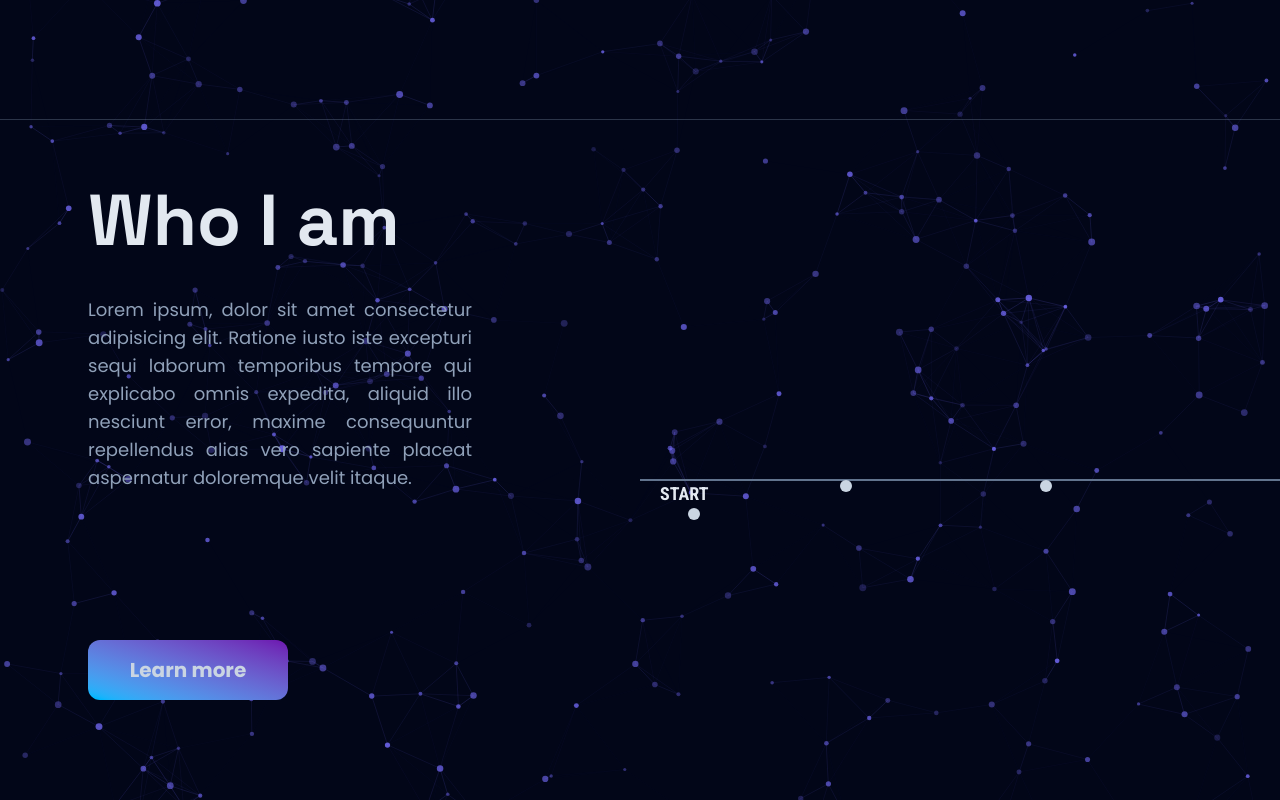
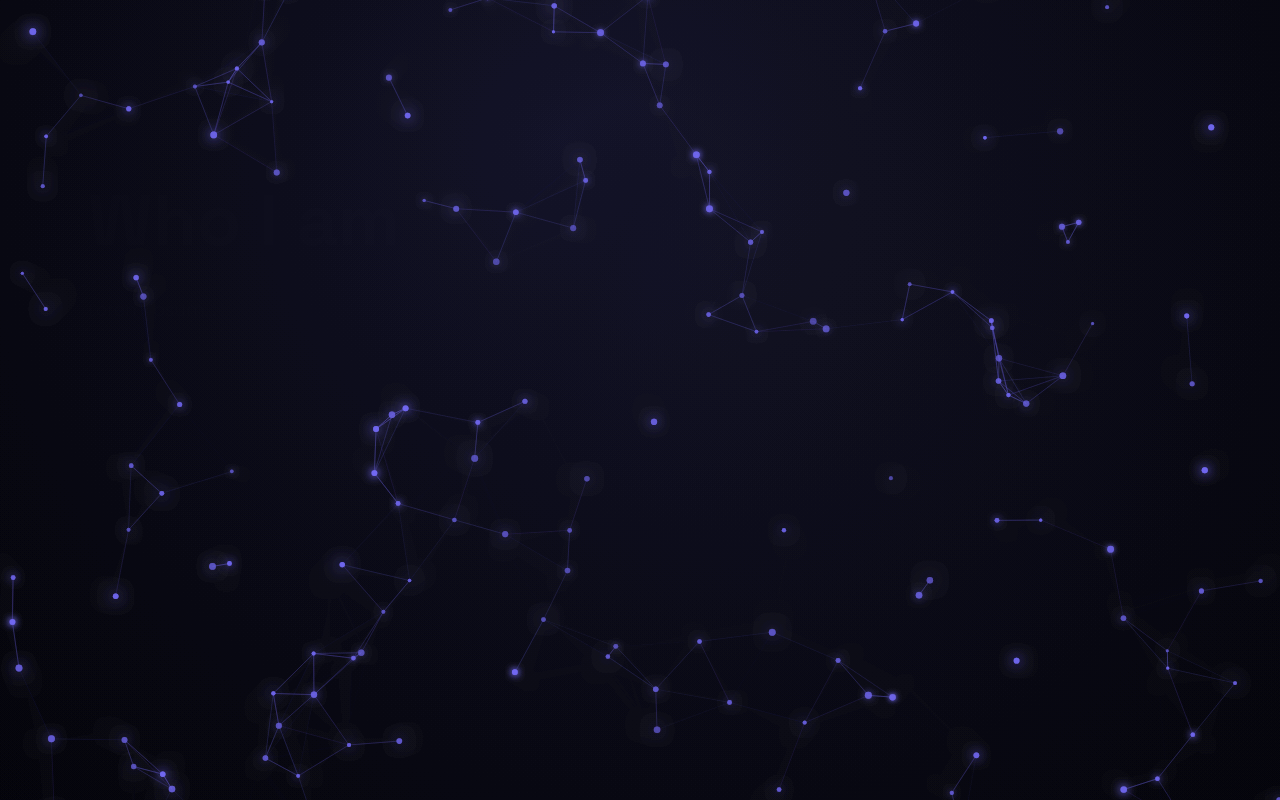
Before and after one commit to SujonG1/Portfolio-v2, a React (Vite) app in the folder frontend/: page / in a window 1280 px wide. Shown: the part 680-1480 px from the top of the page. Built offline with nearby package versions, Linux system fonts and the light colour scheme; a web font is replaced by a local one.

Commit message:
Particle system improvement

```diff
--- a/frontend/src/components/header/head-components/HeadMain.tsx
+++ b/frontend/src/components/header/head-components/HeadMain.tsx
@@ -10,7 +10,7 @@
   useIntroAnimation(container)
 
   return (
-    <div className="flex justify-between bg-slate-950/70 backdrop-blur-md w-full h-17 p-4"
+    <div className="flex justify-between bg-slate-950/10 backdrop-blur-md w-full h-17 p-4"
     ref={container}>
       <div className="flex justify-between text-4xl font-bold items-center bg-gradient-to-r from-sky-600 to-purple-800 bg-clip-text text-transparent opacity-100 nav-logo" >
         <img
--- a/frontend/src/components/particles/Particle.tsx
+++ b/frontend/src/components/particles/Particle.tsx
@@ -14,62 +14,81 @@
     let dpr = 1;
 
     const mouse = { x: -1000, y: -1000 };
-    const hoverRadius = 160;
+    const hoverRadius = 200;
     const maxLineDistance = 90;
 
     class Particle {
-      x: number; y: number; vx: number; vy: number; r: number;
+      originX: number; originY: number;
+      x: number; y: number; vx: number; vy: number; r: number; baseR: number;
       alpha: number; maxAlpha: number; minAlpha: number; twinkleSpeed: number;
-      currentAlpha: number;
+      currentAlpha: number; glowIntensity: number;
 
       constructor() {
-        this.x = Math.random() * W;
-        this.y = Math.random() * H;
-
-        this.vx = (Math.random() - 0.5) * 0.4;
-        this.vy = (Math.random() - 0.5) * 0.4;
-
+        this.originX = Math.random() * W;
+        this.originY = Math.random() * H;
+        this.x = this.originX;
+        this.y = this.originY;
+        this.vx = (Math.random() - 0.5) * 0.1;
+        this.vy = (Math.random() - 0.5) * 0.1;
         this.r = Math.random() * 2 + 1.5;
-
+        this.baseR = this.r;
         this.maxAlpha = Math.random() * 0.3 + 0.6;
         this.minAlpha = Math.random() * 0.15 + 0.15;
         this.alpha = Math.random() * (this.maxAlpha - this.minAlpha) + this.minAlpha;
         this.currentAlpha = this.alpha;
         this.twinkleSpeed = Math.random() * 0.01 + 0.003;
+        this.glowIntensity = Math.random() * 10 + 5;
       }
 
       update() {
-        this.x += this.vx; this.y += this.vy;
-        if (this.x < 0 || this.x > W) this.vx *= -1;
-        if (this.y < 0 || this.y > H) this.vy *= -1;
+        this.originX += this.vx;
+        this.originY += this.vy;
+        if (this.originX < 0 || this.originX > W) this.vx *= -1;
+        if (this.originY < 0 || this.originY > H) this.vy *= -1;
+
+        const dx = mouse.x - this.x;
+        const dy = mouse.y - this.y;
+        const dist = Math.sqrt(dx * dx + dy * dy);
+        const ease = 0.05;
+
+        if (dist < hoverRadius) {
+          const force = (1 - dist / hoverRadius);
+          // Reduced pull force from 0.15 to 0.05 for a subtler effect
+          this.x += (mouse.x - this.x) * (force * 0.05);
+          this.y += (mouse.y - this.y) * (force * 0.05);
+          this.r += (this.baseR + (force * 2) - this.r) * ease;
+          this.currentAlpha += (1 - this.currentAlpha) * ease;
+        } else {
+          this.x += (this.originX - this.x) * ease;
+          this.y += (this.originY - this.y) * ease;
+          this.r += (this.baseR - this.r) * ease;
+          this.currentAlpha += (this.alpha - this.currentAlpha) * ease;
+        }
 
         this.alpha += this.twinkleSpeed;
-        if (this.alpha >= this.maxAlpha || this.alpha <= this.minAlpha) {
-          this.twinkleSpeed *= -1;
-        }
-
-        if (this.alpha < 0) this.alpha = 0;
-        if (this.alpha > 1) this.alpha = 1;
-
-        const dx = this.x - mouse.x;
-        const dy = this.y - mouse.y;
-        const distance = Math.sqrt(dx * dx + dy * dy);
-
-        if (distance < hoverRadius) {
-          const proximityFactor = 1 - (distance / hoverRadius);
-          this.currentAlpha = this.alpha + (1 - this.alpha) * proximityFactor * 0.9;
-        } else {
-          this.currentAlpha += (this.alpha - this.currentAlpha) * 0.1;
-        }
+        if (this.alpha >= this.maxAlpha || this.alpha <= this.minAlpha) this.twinkleSpeed *= -1;
       }
 
       draw() {
         if (!ctx) return;
         ctx.beginPath();
         ctx.arc(this.x, this.y, this.r, 0, Math.PI * 2);
+        ctx.shadowBlur = this.glowIntensity + (this.r - this.baseR) * 15;
+        ctx.shadowColor = `rgba(120, 110, 255, ${this.currentAlpha})`;
         ctx.fillStyle = `rgba(120, 110, 255, ${this.currentAlpha})`;
         ctx.fill();
+        ctx.shadowBlur = 0;
       }
+    }
+
+    function drawFog() {
+      if (!ctx) return;
+      const time = Date.now() * 0.0005;
+      const gradient = ctx.createRadialGradient(W / 2 + Math.sin(time) * 100, H / 2 + Math.cos(time) * 100, 0, W / 2, H / 2, W);
+      gradient.addColorStop(0, 'rgba(50, 50, 100, 0.1)');
+      gradient.addColorStop(1, 'transparent');
+      ctx.fillStyle = gradient;
+      ctx.fillRect(0, 0, W, H);
     }
 
     function drawLines() {
@@ -78,15 +97,10 @@
         for (let j = i + 1; j < particles.length; j++) {
           const p1 = particles[i];
           const p2 = particles[j];
-
-          const dx = p1.x - p2.x;
-          const dy = p1.y - p2.y;
-          const dist = Math.sqrt(dx * dx + dy * dy);
-
+          const dist = Math.sqrt((p1.x - p2.x)**2 + (p1.y - p2.y)**2);
           if (dist < maxLineDistance) {
             const alphaFactor = 1 - (dist / maxLineDistance);
             const combinedAlpha = ((p1.currentAlpha + p2.currentAlpha) / 2) * alphaFactor * 0.6;
-
             ctx.beginPath();
             ctx.moveTo(p1.x, p1.y);
             ctx.lineTo(p2.x, p2.y);
@@ -100,62 +114,43 @@
 
     function init() {
       if (!canvas) return;
-
       W = document.documentElement.scrollWidth || window.innerWidth;
       H = document.documentElement.scrollHeight || window.innerHeight;
-
       dpr = window.devicePixelRatio || 1;
       canvas.width = W * dpr;
       canvas.height = H * dpr;
-
       canvas.style.width = `${W}px`;
       canvas.style.height = `${H}px`;
-
       ctx.setTransform(dpr, 0, 0, dpr, 0, 0);
-
       particles = [];
-
-      const pageHeightFactor = Math.max(1, Math.floor(H / window.innerHeight));
-      const totalStars = 320 * pageHeightFactor;
-
-      for (let i = 0; i < totalStars; i++) particles.push(new Particle());
+      for (let i = 0; i < 320; i++) particles.push(new Particle());
     }
 
     let animationFrameId: number;
     function animate() {
       if (!ctx) return;
-      ctx.clearRect(0, 0, W, H);
+      // Added semi-transparent fill for motion blur effect
+      ctx.fillStyle = 'rgba(5, 5, 10, 0.2)';
+      ctx.fillRect(0, 0, W, H);
 
+      drawFog();
       drawLines();
       particles.forEach(p => { p.update(); p.draw(); });
-
       animationFrameId = requestAnimationFrame(animate);
     }
 
-    const handleResize = () => {
-      init();
-    };
-
-    const handleMouseMove = (e: MouseEvent) => {
-      mouse.x = e.pageX;
-      mouse.y = e.pageY;
-    };
-
-    const handleMouseLeave = () => {
-      mouse.x = -1000;
-      mouse.y = -1000;
-    };
+    const handleResize = () => init();
+    const handleMouseMove = (e: MouseEvent) => { mouse.x = e.pageX; mouse.y = e.pageY; };
+    const handleMouseLeave = () => { mouse.x = -1000; mouse.y = -1000; };
 
     init();
     animate();
 
-    window.addEventListener('load', handleResize);
     window.addEventListener('resize', handleResize);
     window.addEventListener('mousemove', handleMouseMove);
     document.addEventListener('mouseleave', handleMouseLeave);
 
     return () => {
-      window.removeEventListener('load', handleResize);
       window.removeEventListener('resize', handleResize);
       window.removeEventListener('mousemove', handleMouseMove);
       document.removeEventListener('mouseleave', handleMouseLeave);
@@ -165,11 +160,7 @@
 
   return (
     <div className="absolute top-0 left-0 w-full h-full pointer-events-none z-0 overflow-hidden">
-      <canvas
-        ref={canvasRef}
-        className="w-full h-full block filter blur-[0.5px]"
-        style={{ transform: 'translate3d(0,0,0)' }}
-      />
+      <canvas ref={canvasRef} className="w-full h-full block" style={{ transform: 'translate3d(0,0,0)' }} />
     </div>
   );
 };
--- a/frontend/src/pages/home/about-prev/AboutPrev.tsx
+++ b/frontend/src/pages/home/about-prev/AboutPrev.tsx
@@ -1,41 +1,21 @@
+import Timeline from "./about-prev-components/Timeline";
+
 const AboutPrev = () => {
   return (
-    <div className="w-full h-dvh relative z-50 flex">
+    <div className="w-full h-dvh z-1000 flex">
+      {/* Left side: Static content */}
       <div className="h-full w-1/2 p-10 flex flex-col gap-30">
         <div className="h-1/2 w-full pt-6 pl-12">
           <h1 className="font-grotesk text-7xl text-slate-200 font-bold w-full">
             Who I am
           </h1>
           <p className="text-lg font-poppins text-slate-400 text-justify pt-10 w-3/4">
-            Lorem ipsum, dolor sit amet consectetur adipisicing elit. Ratione
-            iusto iste excepturi sequi laborum temporibus tempore qui explicabo
-            omnis expedita, aliquid illo nesciunt error, maxime consequuntur
-            repellendus alias vero sapiente placeat aspernatur doloremque velit
-            itaque.
+            Lorem ipsum...
           </p>
         </div>
-        <div className="flex transform translate-x-12 items-center">
-          <button className="w-50 h-15 rounded-xl bg-linear-to-tr from-sky-400 to-purple-800 text-slate-300 font-poppins font-bold text-xl cursor-pointer">
-            Learn more
-          </button>
-        </div>
       </div>
-      <div className="flex items-center w-1/2 pb-20">
-        <div className="relative">
-          <div className="flex flex-col gap-0.5 pb-6.5 absolute">
-            <h1 className="font-roboto text-slate-200 text-lg font-bold transform translate-x-5">
-              START
-            </h1>
-            <div className="w-3 h-3 rounded-full bg-slate-300 transpose translate-x-12 -translate-y-0.5"></div>
-          </div>
-          <div className="absolute">
-            <div className="w-3 h-3 rounded-full bg-slate-300 transpose translate-x-50"></div>
-          </div>
-          <div className="absolute">
-            <div className="w-3 h-3 rounded-full bg-slate-300 transpose translate-x-100 absolute"></div>
-          </div>
-        </div>
-        <div className="w-1000 h-0.5 bg-slate-500 overflow-x-hidden"></div>
+      <div>
+        <Timeline />
       </div>
     </div>
   );
--- /dev/null
+++ b/frontend/src/pages/home/about-prev/about-prev-components/Timeline.tsx
@@ -0,0 +1,39 @@
+import React from "react";
+
+const Timeline = () => {
+  return (
+    <div className="h-full flex-1 overflow-hidden relative bg-transparent">
+      {/* The Track */}
+      <div className="absolute top-1/2 flex items-center gap-20 px-20">
+        {/* Central Line */}
+        <div className="absolute w-[2000px] h-0.5 bg-slate-500"></div>
+
+        {/* START: On the line */}
+        <div className="relative flex items-center gap-4">
+          <div className="w-4 h-4 rounded-full bg-slate-200 z-10"></div>
+          <h1 className="text-white font-bold">START</h1>
+        </div>
+
+        {/* Event 1: Above the line */}
+        <div className="relative flex flex-col items-center">
+          <div className="absolute -top-20 flex flex-col items-center">
+            <h1 className="text-white font-bold">Event 1</h1>
+            <p className="text-slate-400 text-sm">2026</p>
+          </div>
+          <div className="w-4 h-4 rounded-full bg-slate-200 z-10"></div>
+        </div>
+
+        {/* Event 2: Below the line */}
+        <div className="relative flex flex-col items-center">
+          <div className="w-4 h-4 rounded-full bg-slate-200 z-10"></div>
+          <div className="absolute top-8 flex flex-col items-center">
+            <h1 className="text-white font-bold">Event 2</h1>
+            <p className="text-slate-400 text-sm">2027</p>
+          </div>
+        </div>
+      </div>
+    </div>
+  );
+};
+
+export default Timeline;
```
